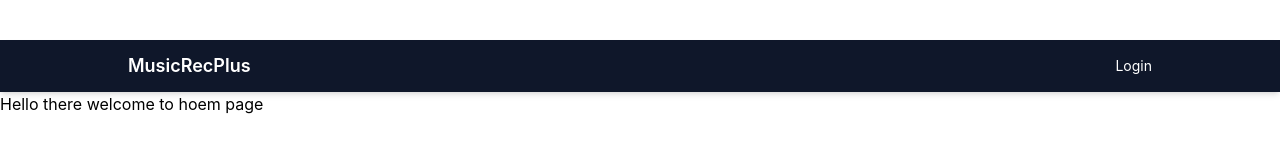
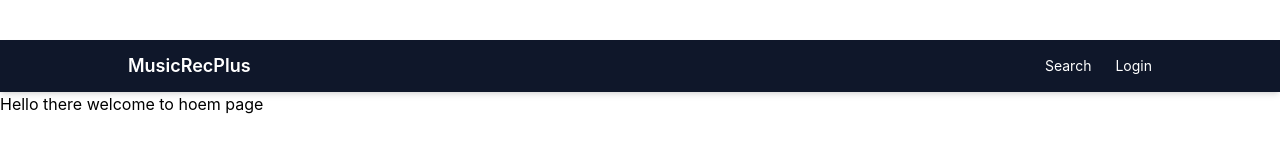
Before and after one commit to chengq220/MREK, a React (Create React App) app: page / in a window 1280 px wide. Shown: the top 160 px of the page. Built offline with nearby package versions, Linux system fonts and the light colour scheme.

Commit message:
fix auth

```diff
--- a/src/appRoutes.js
+++ b/src/appRoutes.js
@@ -11,7 +11,7 @@ import { useAuth } from './context/AuthContext';
 import { useEffect } from "react";
 
 function AppRoutes() {
-  const {verify, isLoading, verifyToken} = useAuth();
+  const {verify, token, verifyToken} = useAuth();
   useEffect(() =>{
     const authenticate = async () =>{
       await verifyToken();
@@ -19,10 +19,10 @@ function AppRoutes() {
     if(sessionStorage.getItem("login_token") != null){
       authenticate();
     }
-  }, []);
+  }, [token]);
 
   function PrivateRoute(){
-    return verify ? <Navigate to="/" replace /> : <Outlet />;
+    return verify ? <Outlet />: <Navigate to="/" replace /> ;
   }
 
   function RestricteRoute(){
@@ -32,7 +32,6 @@ function AppRoutes() {
   return (
     <>
         <Nav />
-        {isLoading ? <div>Loading data</div>: null}
         <Routes>
             <Route path = "/" element = {<Home/>} />
                 <Route element={<PrivateRoute />}>
--- a/src/components/Nav.js
+++ b/src/components/Nav.js
@@ -12,6 +12,7 @@ function NavUnsigned(){
            <Link to="/">MusicRecPlus</Link>
         </div>
         <div className="hidden lg:flex gap-6 text-sm">
+          <Link to="/">Search</Link>
           <Link to="/login">Login</Link>
         </div>
       </div>
--- a/src/pages/Feed.js
+++ b/src/pages/Feed.js
@@ -83,15 +83,6 @@ function GridDefault(){
 }
 
 function Feed(){
-    const navigate = useNavigate();
-    const {verify, verifyToken} = useAuth();
-
-    // useEffect(() => {
-    //     if(!verifyToken(sessionStorage.getItem("login_token"))){
-    //         navigate("/");
-    //     }
-    // }, [verify]);
-
     return(
         <div className="w-1/2 mx-auto">
             <GridDefault/>
--- a/src/pages/PlayList.js
+++ b/src/pages/PlayList.js
@@ -73,12 +73,6 @@ function PlayList(){
     const { playlist, verify, verifyToken} = useAuth();
     const navigate = useNavigate();
 
-    // useEffect(() => {
-    //     if(!verifyToken(sessionStorage.getItem("login_token"))){
-    //         navigate("/");
-    //     }
-    // }, [verify]);
-
     return(
         <>
             {playlist.length > 0 ? <div className="w-1/2 mx-auto"><List data = {playlist}/></div>: <NoList />}
--- a/src/pages/Preference.js
+++ b/src/pages/Preference.js
@@ -124,12 +124,6 @@ function Preference() {
 
     }, [preference]);
 
-    // useEffect(() => {
-    //     if(!verify){
-    //         navigate("/");
-    //     }
-    // }, [verify]);
-
     const handleArtistChange = (event) => {
         setArtist(event.target.value);
     }
--- a/src/pages/Register.js
+++ b/src/pages/Register.js
@@ -7,14 +7,6 @@ function Register(){
     const [username, setUsername] = useState('');
     const [password, setPassword] = useState('');
     const [error, setError] = useState(false);
-    const {verify, verifyToken} = useAuth();
-
-    // useEffect(() => {
-    //     if(verify && verifyToken()){
-    //         navigate("/feed");
-    //     }
-    //     return () => {};
-    // }, [error, verify]);
 
     const usernameChange = (event) => {
         setUsername(event.target.value)
```
